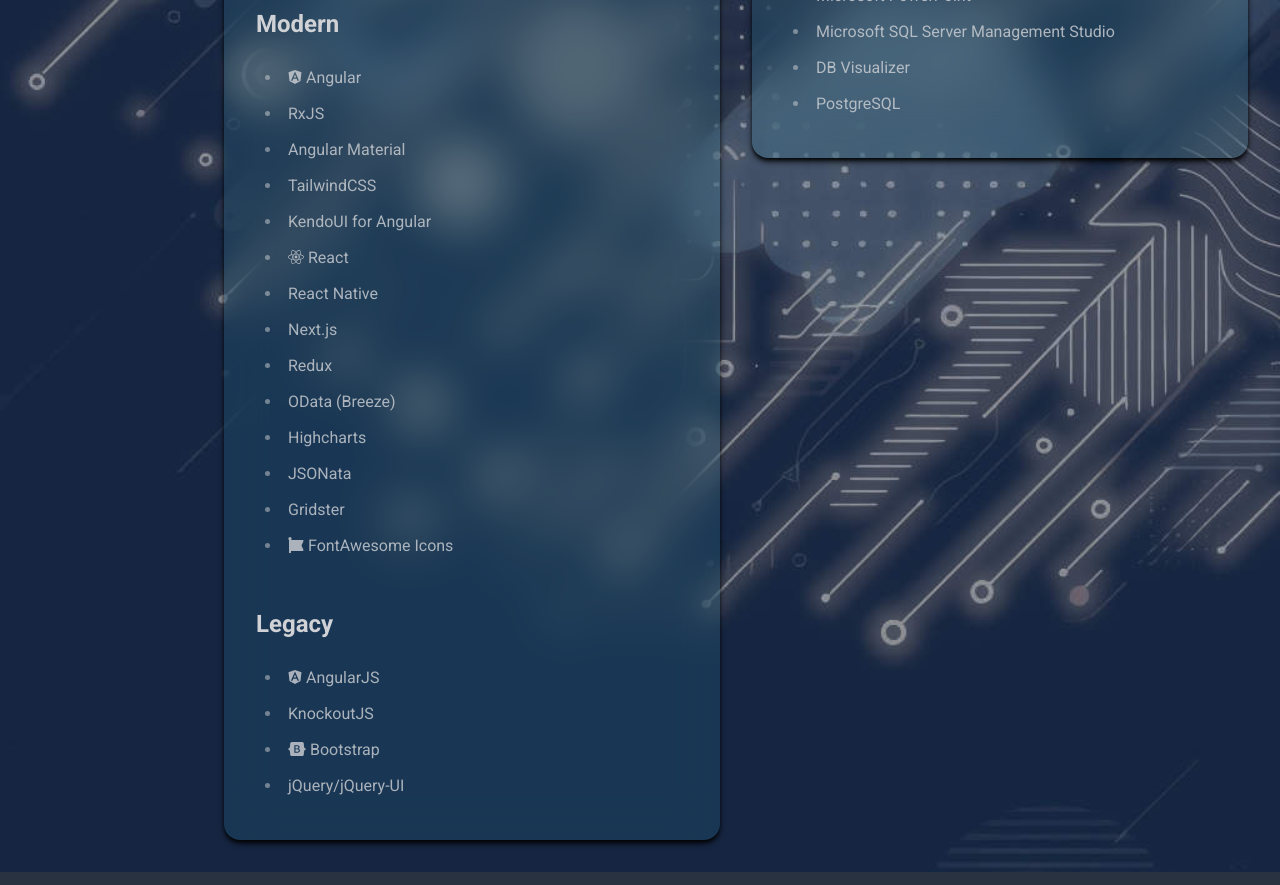
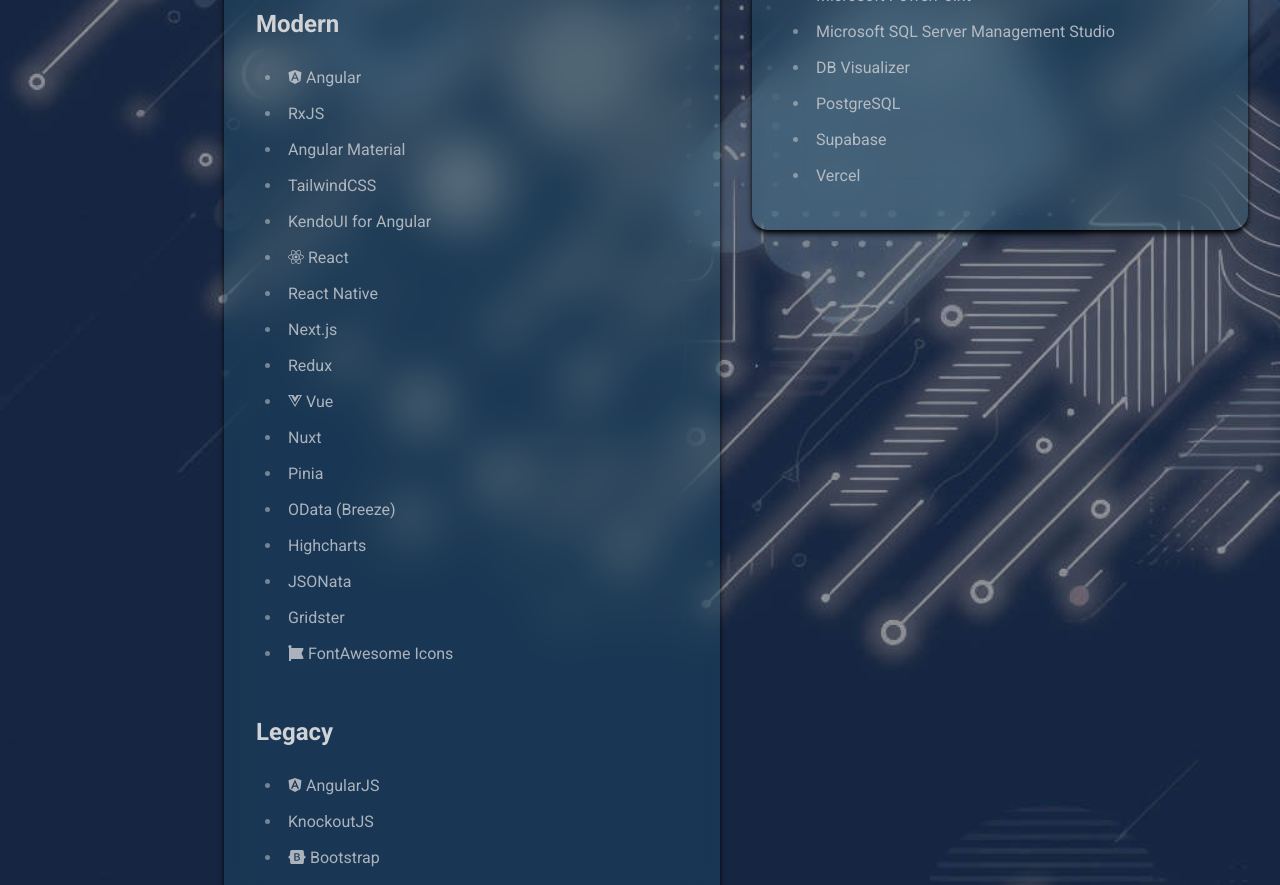
Before and after one commit to sheariley/portfolio-web-dev, a React (Vite) app: page /architecture in a window 1280 px wide. Shown: the part 1500-2385 px from the top of the page. Built offline with nearby package versions, Linux system fonts and the light colour scheme; what tailwindcss-3d would draw is missing.

Commit message:
Update skills on architecture page

```diff
--- a/src/pages/ArchitecturePage.tsx
+++ b/src/pages/ArchitecturePage.tsx
@@ -14,7 +14,8 @@
   faNodeJs,
   faReact,
   faSass,
-  faSlack
+  faSlack,
+  faVuejs
 } from '@fortawesome/free-brands-svg-icons';
 import { FontAwesomeIcon } from '@fortawesome/react-fontawesome';
 
@@ -103,6 +104,12 @@
                 <li>React Native</li>
                 <li>Next.js</li>
                 <li>Redux</li>
+                <li>
+                  <FontAwesomeIcon icon={faVuejs} />
+                  &nbsp;Vue
+                </li>
+                <li>Nuxt</li>
+                <li>Pinia</li>
                 <li>OData (Breeze)</li>
                 <li>Highcharts</li>
                 <li>JSONata</li>
@@ -190,6 +197,8 @@
                 <li>Microsoft SQL Server Management Studio</li>
                 <li>DB Visualizer</li>
                 <li>PostgreSQL</li>
+                <li>Supabase</li>
+                <li>Vercel</li>
               </ul>
             </div>
           </Card.Body>
```
